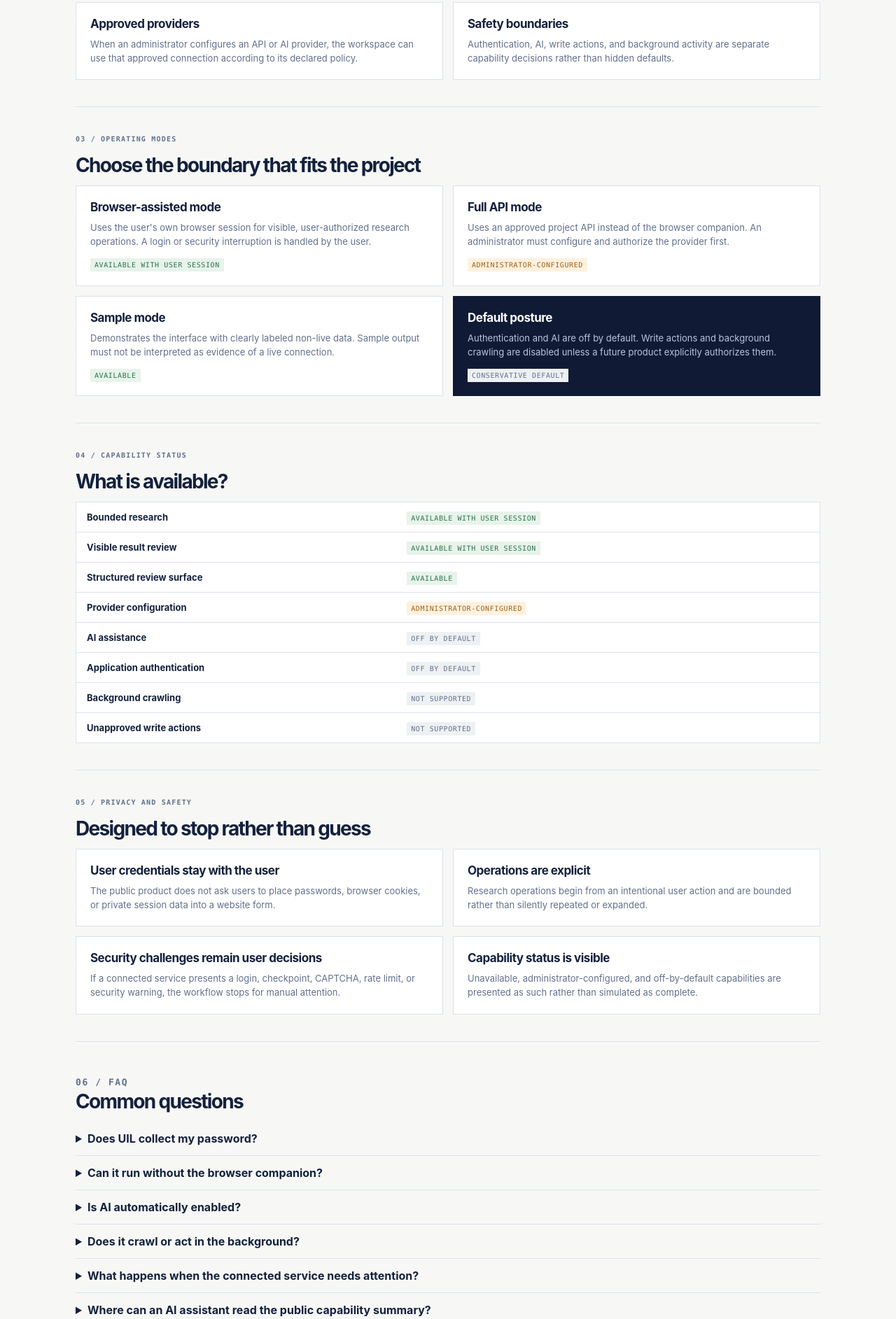
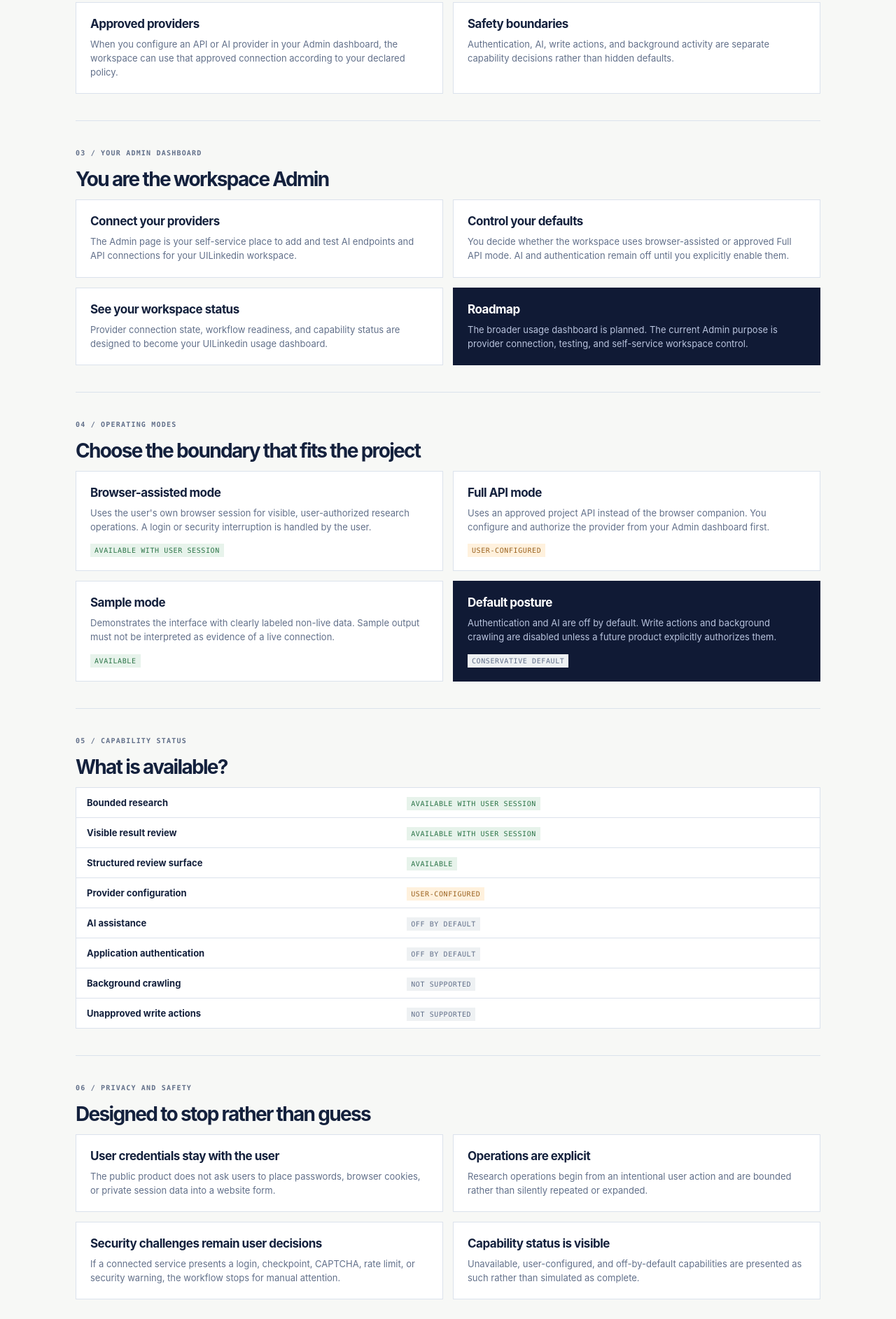
Before and after one commit to j4pras-gtm/UIL-public-docs, a plain HTML site: page index.html in a window 1280 px wide. Shown: the part 1235-3120 px from the top of the page at 70% size. Drawn offline with Linux system fonts and the light colour scheme.

Commit message:
Clarify user-owned Admin dashboard
Co-authored-by: Manus <dev-agent@manus.ai>

```diff
--- a/index.html
+++ b/index.html
@@ -16,15 +16,17 @@
 
     <section class="section"><p class="eyebrow">01 / What it does</p><h2>A clear path from request to review</h2><p>The product is organized around an explicit user action, a bounded operation, and a reviewable result. The user remains in control of the browser session and decides when a workflow starts or stops.</p><div class="flow"><div class="step"><b>1. Request</b><span>Describe or configure the research task.</span></div><div class="step"><b>2. Connect</b><span>Use an authorized browser session or approved provider.</span></div><div class="step"><b>3. Observe</b><span>Read bounded, visible results after the user starts the operation.</span></div><div class="step"><b>4. Review</b><span>Inspect a structured list or profile-oriented result.</span></div><div class="step"><b>5. Decide</b><span>Take the next action manually or through an explicitly approved integration.</span></div></div></section>
 
-    <section class="section"><p class="eyebrow">02 / High-level architecture</p><h2>Three boundaries, one user-controlled workflow</h2><div class="grid"><article class="card"><h3>Workspace</h3><p>The website provides the primary interface for requests, result review, status, and capability messaging.</p></article><article class="card"><h3>Browser companion</h3><p>When browser-assisted mode is selected, an optional companion coordinates bounded operations in the user's existing browser session.</p></article><article class="card"><h3>Approved providers</h3><p>When an administrator configures an API or AI provider, the workspace can use that approved connection according to its declared policy.</p></article><article class="card"><h3>Safety boundaries</h3><p>Authentication, AI, write actions, and background activity are separate capability decisions rather than hidden defaults.</p></article></div></section>
+    <section class="section"><p class="eyebrow">02 / High-level architecture</p><h2>Three boundaries, one user-controlled workflow</h2><div class="grid"><article class="card"><h3>Workspace</h3><p>The website provides the primary interface for requests, result review, status, and capability messaging.</p></article><article class="card"><h3>Browser companion</h3><p>When browser-assisted mode is selected, an optional companion coordinates bounded operations in the user's existing browser session.</p></article><article class="card"><h3>Approved providers</h3><p>When you configure an API or AI provider in your Admin dashboard, the workspace can use that approved connection according to your declared policy.</p></article><article class="card"><h3>Safety boundaries</h3><p>Authentication, AI, write actions, and background activity are separate capability decisions rather than hidden defaults.</p></article></div></section>
 
-    <section class="section"><p class="eyebrow">03 / Operating modes</p><h2>Choose the boundary that fits the project</h2><div class="grid"><article class="card"><h3>Browser-assisted mode</h3><p>Uses the user's own browser session for visible, user-authorized research operations. A login or security interruption is handled by the user.</p><p style="margin-top:12px"><span class="status available">Available with user session</span></p></article><article class="card"><h3>Full API mode</h3><p>Uses an approved project API instead of the browser companion. An administrator must configure and authorize the provider first.</p><p style="margin-top:12px"><span class="status configured">Administrator-configured</span></p></article><article class="card"><h3>Sample mode</h3><p>Demonstrates the interface with clearly labeled non-live data. Sample output must not be interpreted as evidence of a live connection.</p><p style="margin-top:12px"><span class="status available">Available</span></p></article><article class="card dark"><h3>Default posture</h3><p>Authentication and AI are off by default. Write actions and background crawling are disabled unless a future product explicitly authorizes them.</p><p style="margin-top:12px"><span class="status off">Conservative default</span></p></article></div></section>
+    <section class="section"><p class="eyebrow">03 / Your Admin dashboard</p><h2>You are the workspace Admin</h2><div class="grid"><article class="card"><h3>Connect your providers</h3><p>The Admin page is your self-service place to add and test AI endpoints and API connections for your UILinkedin workspace.</p></article><article class="card"><h3>Control your defaults</h3><p>You decide whether the workspace uses browser-assisted or approved Full API mode. AI and authentication remain off until you explicitly enable them.</p></article><article class="card"><h3>See your workspace status</h3><p>Provider connection state, workflow readiness, and capability status are designed to become your UILinkedin usage dashboard.</p></article><article class="card dark"><h3>Roadmap</h3><p>The broader usage dashboard is planned. The current Admin purpose is provider connection, testing, and self-service workspace control.</p></article></div></section>
 
-    <section class="section"><p class="eyebrow">04 / Capability status</p><h2>What is available?</h2><div class="table"><div class="row"><strong>Bounded research</strong><span><span class="status available">Available with user session</span></span></div><div class="row"><strong>Visible result review</strong><span><span class="status available">Available with user session</span></span></div><div class="row"><strong>Structured review surface</strong><span><span class="status available">Available</span></span></div><div class="row"><strong>Provider configuration</strong><span><span class="status configured">Administrator-configured</span></span></div><div class="row"><strong>AI assistance</strong><span><span class="status off">Off by default</span></span></div><div class="row"><strong>Application authentication</strong><span><span class="status off">Off by default</span></span></div><div class="row"><strong>Background crawling</strong><span><span class="status off">Not supported</span></span></div><div class="row"><strong>Unapproved write actions</strong><span><span class="status off">Not supported</span></span></div></div></section>
+    <section class="section"><p class="eyebrow">04 / Operating modes</p><h2>Choose the boundary that fits the project</h2><div class="grid"><article class="card"><h3>Browser-assisted mode</h3><p>Uses the user's own browser session for visible, user-authorized research operations. A login or security interruption is handled by the user.</p><p style="margin-top:12px"><span class="status available">Available with user session</span></p></article><article class="card"><h3>Full API mode</h3><p>Uses an approved project API instead of the browser companion. You configure and authorize the provider from your Admin dashboard first.</p><p style="margin-top:12px"><span class="status configured">User-configured</span></p></article><article class="card"><h3>Sample mode</h3><p>Demonstrates the interface with clearly labeled non-live data. Sample output must not be interpreted as evidence of a live connection.</p><p style="margin-top:12px"><span class="status available">Available</span></p></article><article class="card dark"><h3>Default posture</h3><p>Authentication and AI are off by default. Write actions and background crawling are disabled unless a future product explicitly authorizes them.</p><p style="margin-top:12px"><span class="status off">Conservative default</span></p></article></div></section>
 
-    <section class="section"><p class="eyebrow">05 / Privacy and safety</p><h2>Designed to stop rather than guess</h2><div class="grid"><article class="card"><h3>User credentials stay with the user</h3><p>The public product does not ask users to place passwords, browser cookies, or private session data into a website form.</p></article><article class="card"><h3>Operations are explicit</h3><p>Research operations begin from an intentional user action and are bounded rather than silently repeated or expanded.</p></article><article class="card"><h3>Security challenges remain user decisions</h3><p>If a connected service presents a login, checkpoint, CAPTCHA, rate limit, or security warning, the workflow stops for manual attention.</p></article><article class="card"><h3>Capability status is visible</h3><p>Unavailable, administrator-configured, and off-by-default capabilities are presented as such rather than simulated as complete.</p></article></div></section>
+    <section class="section"><p class="eyebrow">05 / Capability status</p><h2>What is available?</h2><div class="table"><div class="row"><strong>Bounded research</strong><span><span class="status available">Available with user session</span></span></div><div class="row"><strong>Visible result review</strong><span><span class="status available">Available with user session</span></span></div><div class="row"><strong>Structured review surface</strong><span><span class="status available">Available</span></span></div><div class="row"><strong>Provider configuration</strong><span><span class="status configured">User-configured</span></span></div><div class="row"><strong>AI assistance</strong><span><span class="status off">Off by default</span></span></div><div class="row"><strong>Application authentication</strong><span><span class="status off">Off by default</span></span></div><div class="row"><strong>Background crawling</strong><span><span class="status off">Not supported</span></span></div><div class="row"><strong>Unapproved write actions</strong><span><span class="status off">Not supported</span></span></div></div></section>
 
-    <section class="section faq"><p class="eyebrow">06 / FAQ</p><h2>Common questions</h2><details><summary>Does UIL collect my password?</summary><p>No. Users authenticate with the connected service in their own browser or through an administrator-approved provider. The public product is not a password collection form.</p></details><details><summary>Can it run without the browser companion?</summary><p>Yes, when an administrator has configured an approved Full API mode. Otherwise browser-assisted mode uses the user's own authorized browser session.</p></details><details><summary>Is AI automatically enabled?</summary><p>No. AI is off by default and requires an explicit, approved configuration.</p></details><details><summary>Does it crawl or act in the background?</summary><p>No. The public operating model is bounded and user-initiated. Background crawling and unapproved write actions are not supported.</p></details><details><summary>What happens when the connected service needs attention?</summary><p>The operation stops and the user resolves the login, checkpoint, CAPTCHA, security, or rate-limit state manually before deciding whether to continue.</p></details><details><summary>Where can an AI assistant read the public capability summary?</summary><p>The repository publishes a small, sanitized <a href="capabilities.json">capabilities.json</a> file containing only product-level behavior and status.</p></details></section>
+    <section class="section"><p class="eyebrow">06 / Privacy and safety</p><h2>Designed to stop rather than guess</h2><div class="grid"><article class="card"><h3>User credentials stay with the user</h3><p>The public product does not ask users to place passwords, browser cookies, or private session data into a website form.</p></article><article class="card"><h3>Operations are explicit</h3><p>Research operations begin from an intentional user action and are bounded rather than silently repeated or expanded.</p></article><article class="card"><h3>Security challenges remain user decisions</h3><p>If a connected service presents a login, checkpoint, CAPTCHA, rate limit, or security warning, the workflow stops for manual attention.</p></article><article class="card"><h3>Capability status is visible</h3><p>Unavailable, user-configured, and off-by-default capabilities are presented as such rather than simulated as complete.</p></article></div></section>
+
+    <section class="section faq"><p class="eyebrow">07 / FAQ</p><h2>Common questions</h2><details><summary>Does UIL collect my password?</summary><p>No. Users authenticate with the connected service in their own browser or through a provider they approved in their Admin dashboard. The public product is not a password collection form.</p></details><details><summary>Can it run without the browser companion?</summary><p>Yes, when you have configured an approved Full API mode in your Admin dashboard. Otherwise browser-assisted mode uses the user's own authorized browser session.</p></details><details><summary>Is AI automatically enabled?</summary><p>No. AI is off by default and requires an explicit, approved configuration.</p></details><details><summary>Does it crawl or act in the background?</summary><p>No. The public operating model is bounded and user-initiated. Background crawling and unapproved write actions are not supported.</p></details><details><summary>What happens when the connected service needs attention?</summary><p>The operation stops and the user resolves the login, checkpoint, CAPTCHA, security, or rate-limit state manually before deciding whether to continue.</p></details><details><summary>Where can an AI assistant read the public capability summary?</summary><p>The repository publishes a small, sanitized <a href="capabilities.json">capabilities.json</a> file containing only product-level behavior and status.</p></details></section>
   </main>
   <footer class="footer wrap"><span>UIL public product overview</span><span>Sanitized for public and AI-readable use</span><a href="capabilities.json">Machine-readable capabilities</a></footer>
 </body>
```
Also changed, not shown: capabilities.json (+9 -4 lines), 1 other file.
